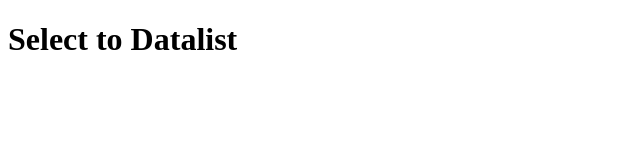
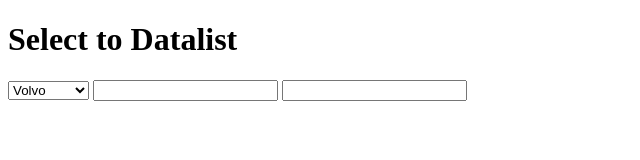
Before and after one commit to delias/select-to-datalist, a plain HTML site: page index.html in a window 1280 px wide. Shown: the whole page, without its empty margins (0-640 px from the left). Drawn offline with Linux system fonts and the light colour scheme.

Commit message:
convert a select into a datalist

```diff
--- a/index.html
+++ b/index.html
@@ -8,5 +8,35 @@
   </head>
   <body>
     <h1>Select to Datalist</h1>
+    <select class="select">
+      <option value="volvo">Volvo</option>
+      <option value="saab">Saab</option>
+      <option value="mercedes">Mercedes</option>
+      <option value="audi">Audi</option>
+    </select>
+
+    <input list="browsers" />
+
+    <datalist id="browsers">
+      <option value="Internet Explorer"> </option>
+      <option value="Firefox"> </option>
+      <option value="Chrome"> </option>
+      <option value="Opera"> </option>
+      <option value="Safari"> </option>
+    </datalist>
+
+    <script>
+      document.addEventListener("DOMContentLoaded", () => {
+        let input = document.createElement("input");
+        input.setAttribute("list", "autos");
+        let el = document.querySelector("select");
+        let dataListAutos = document.createElement("datalist");
+        dataListAutos.setAttribute("id", "autos");
+        dataListAutos.innerHTML = el.innerHTML;
+        // console.log(dataListAutos);
+        document.querySelector("body").append(input);
+        document.querySelector("body").append(dataListAutos);
+      });
+    </script>
   </body>
 </html>
```
